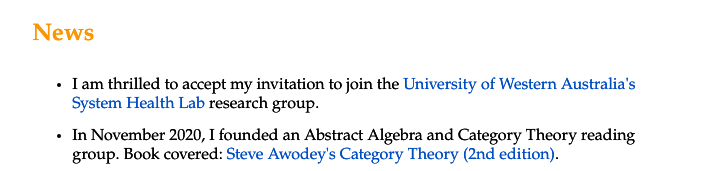
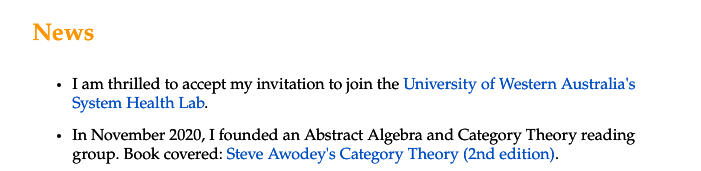
Before and after one commit to MouseAndKeyboard/nefsite, a Next.js app: page / in a window 1280 px wide. Shown: the part 766-937 px from the top of the page, without its empty margins (289-990 px from the left). Built offline with nearby package versions, Linux system fonts and the light colour scheme.

Commit message:
removed false information

```diff
--- a/pages/index.js
+++ b/pages/index.js
@@ -9,8 +9,8 @@
       I am thrilled to accept my invitation to join the{" "}
       <a href="https://systemhealthlab.com/">
         University of Western Australia's System Health Lab
-      </a>{" "}
-      research group.
+      </a>
+      .
     </>,
     <>
       In November 2020, I founded an Abstract Algebra and Category Theory
```
